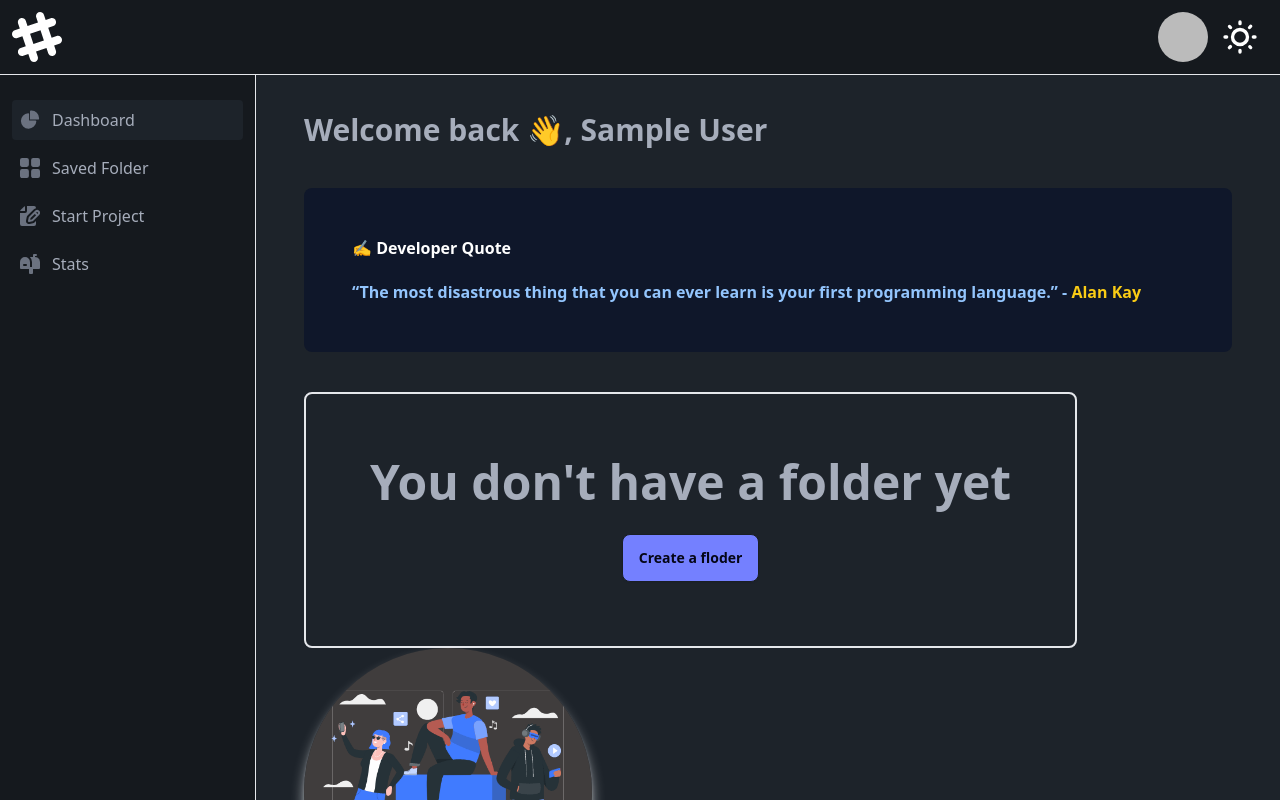
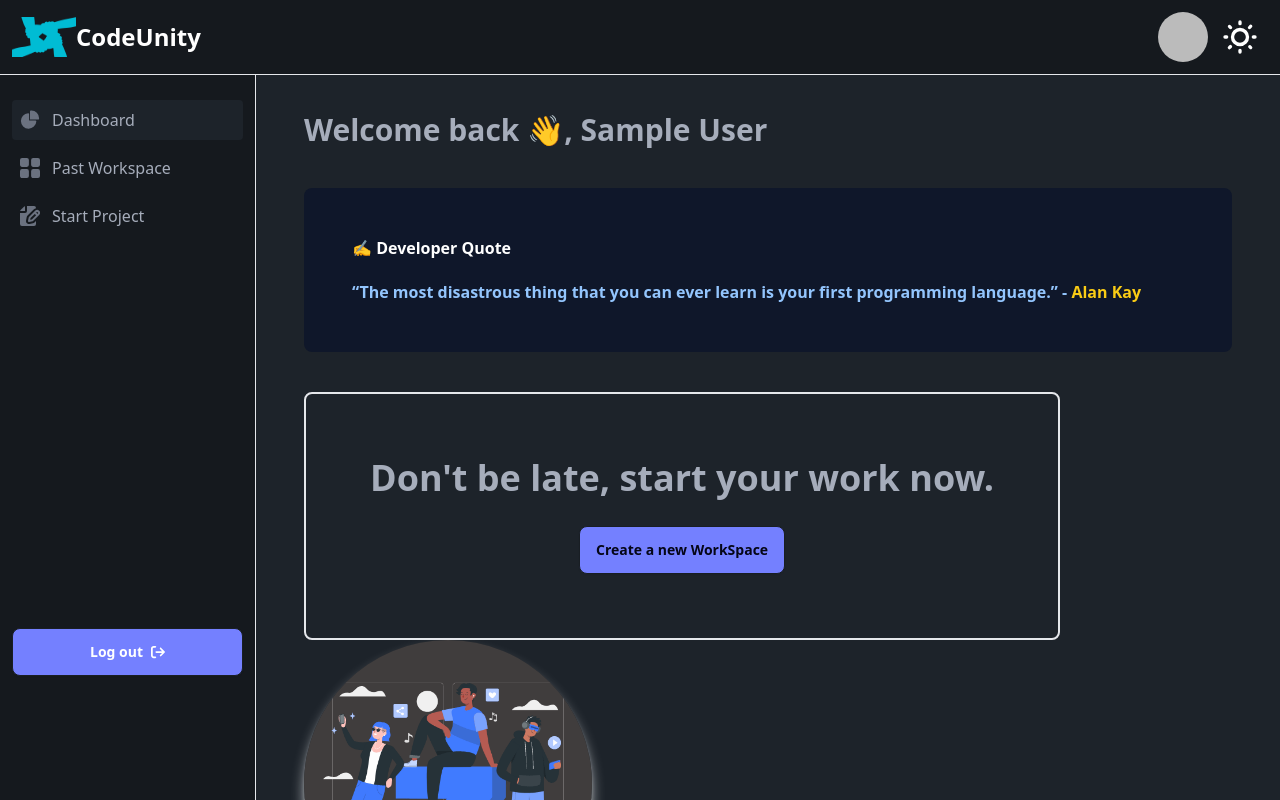
Before and after one commit to Sounab-2/CodeUnity, a React (Vite) app in the folder Frontend/: page /dashboard in a window 1280 px wide. Shown: the top 800 px of the page. Built offline with nearby package versions, Linux system fonts and the light colour scheme; no server answers; sample sign-in values are in the browser's storage.

Commit message:
saved folder #2

```diff
--- a/Frontend/src/Components/DashNav.jsx
+++ b/Frontend/src/Components/DashNav.jsx
@@ -16,12 +16,13 @@ const DashNav = () => {
               </svg>
             </button>
             <Link to="/" className="flex items-center">
-            <svg width="50" height="50" viewBox="0 0 24 24" xmlns="http://www.w3.org/2000/svg" fill-rule="evenodd" clip-rule="evenodd" class="fill-current"><path d="M22.672 15.226l-2.432.811.841 2.515c.33 1.019-.209 2.127-1.23 2.456-1.15.325-2.148-.321-2.463-1.226l-.84-2.518-5.013 1.677.84 2.517c.391 1.203-.434 2.542-1.831 2.542-.88 0-1.601-.564-1.86-1.314l-.842-2.516-2.431.809c-1.135.328-2.145-.317-2.463-1.229-.329-1.018.211-2.127 1.231-2.456l2.432-.809-1.621-4.823-2.432.808c-1.355.384-2.558-.59-2.558-1.839 0-.817.509-1.582 1.327-1.846l2.433-.809-.842-2.515c-.33-1.02.211-2.129 1.232-2.458 1.02-.329 2.13.209 2.461 1.229l.842 2.515 5.011-1.677-.839-2.517c-.403-1.238.484-2.553 1.843-2.553.819 0 1.585.509 1.85 1.326l.841 2.517 2.431-.81c1.02-.33 2.131.211 2.461 1.229.332 1.018-.21 2.126-1.23 2.456l-2.433.809 1.622 4.823 2.433-.809c1.242-.401 2.557.484 2.557 1.838 0 .819-.51 1.583-1.328 1.847m-8.992-6.428l-5.01 1.675 1.619 4.828 5.011-1.674-1.62-4.829z" fill="white"></path></svg>
+              <img src="./images/logo.png" className=' h-10 w-16' alt="" />
+              <span className=' font-extrabold text-2xl text-white'>CodeUnity</span>
             </Link>
           </div>
           <div className=' flex gap-3'>
-      <AvatarCom/>
-      <Themetoggler/>
+            <AvatarCom />
+            <Themetoggler />
           </div>
 
         </div>
--- a/Frontend/src/Components/Footer.jsx
+++ b/Frontend/src/Components/Footer.jsx
@@ -1,11 +1,15 @@
 import React from 'react';
+import { Link } from 'react-router-dom';
 
 const Footer = () => {
   return (
     <footer className="footer p-10 bg-neutral text-neutral-content">
       <aside>
-    <svg width="50" height="50" viewBox="0 0 24 24" xmlns="http://www.w3.org/2000/svg" fillRule="evenodd" clipRule="evenodd" className="fill-current"><path d="M22.672 15.226l-2.432.811.841 2.515c.33 1.019-.209 2.127-1.23 2.456-1.15.325-2.148-.321-2.463-1.226l-.84-2.518-5.013 1.677.84 2.517c.391 1.203-.434 2.542-1.831 2.542-.88 0-1.601-.564-1.86-1.314l-.842-2.516-2.431.809c-1.135.328-2.145-.317-2.463-1.229-.329-1.018.211-2.127 1.231-2.456l2.432-.809-1.621-4.823-2.432.808c-1.355.384-2.558-.59-2.558-1.839 0-.817.509-1.582 1.327-1.846l2.433-.809-.842-2.515c-.33-1.02.211-2.129 1.232-2.458 1.02-.329 2.13.209 2.461 1.229l.842 2.515 5.011-1.677-.839-2.517c-.403-1.238.484-2.553 1.843-2.553.819 0 1.585.509 1.85 1.326l.841 2.517 2.431-.81c1.02-.33 2.131.211 2.461 1.229.332 1.018-.21 2.126-1.23 2.456l-2.433.809 1.622 4.823 2.433-.809c1.242-.401 2.557.484 2.557 1.838 0 .819-.51 1.583-1.328 1.847m-8.992-6.428l-5.01 1.675 1.619 4.828 5.011-1.674-1.62-4.829z"></path></svg>
-    <p>ACME Industries Ltd.<br/>Providing reliable tech since 1992</p>
+        <Link to="/" className="flex items-center">
+          <img src="./images/logo.png" className=' h-10 w-16' alt="" />
+          <span className=' font-extrabold text-2xl text-white'>CodeUnity</span>
+        </Link>
+        <p>ACME Industries Ltd.<br />Providing reliable tech since 1992</p>
       </aside>
       <nav>
         <h6 className="footer-title">Social</h6>
--- a/Frontend/src/Components/SideBox.jsx
+++ b/Frontend/src/Components/SideBox.jsx
@@ -1,7 +1,14 @@
 import React from 'react';
 import { Link } from 'react-router-dom';
+import { useFirebase } from '../Context/FirebaseContext';
+import { FontAwesomeIcon } from '@fortawesome/react-fontawesome';
+import { faSignOut } from '@fortawesome/free-solid-svg-icons';
 
 const SideBox = () => {
+   const { user, signoutUser } = useFirebase();
+   if (!user) {
+       return null; // Or handle the case when user is null
+   }
    return (
       <aside id="logo-sidebar" class="fixed top-0 left-0 z-40 w-64 h-screen pt-20 transition-transform -translate-x-full  border-r border-gray-200 sm:translate-x-0 bg-base-300" aria-label="Sidebar">
          <div class="h-full px-3 pb-4 overflow-y-auto bg-base-300 mt-5">
@@ -30,7 +37,7 @@ const SideBox = () => {
                      <svg class="flex-shrink-0 w-5 h-5 text-gray-500 transition duration-75 dark:text-gray-400 group-hover:text-gray-900 dark:group-hover:text-white" aria-hidden="true" xmlns="http://www.w3.org/2000/svg" fill="currentColor" viewBox="0 0 18 18">
                         <path d="M6.143 0H1.857A1.857 1.857 0 0 0 0 1.857v4.286C0 7.169.831 8 1.857 8h4.286A1.857 1.857 0 0 0 8 6.143V1.857A1.857 1.857 0 0 0 6.143 0Zm10 0h-4.286A1.857 1.857 0 0 0 10 1.857v4.286C10 7.169 10.831 8 11.857 8h4.286A1.857 1.857 0 0 0 18 6.143V1.857A1.857 1.857 0 0 0 16.143 0Zm-10 10H1.857A1.857 1.857 0 0 0 0 11.857v4.286C0 17.169.831 18 1.857 18h4.286A1.857 1.857 0 0 0 8 16.143v-4.286A1.857 1.857 0 0 0 6.143 10Zm10 0h-4.286A1.857 1.857 0 0 0 10 11.857v4.286c0 1.026.831 1.857 1.857 1.857h4.286A1.857 1.857 0 0 0 18 16.143v-4.286A1.857 1.857 0 0 0 16.143 10Z" />
                      </svg>
-                     <span class="flex-1 ms-3 whitespace-nowrap">Saved Folder</span>
+                     <span class="flex-1 ms-3 whitespace-nowrap">Past Workspace</span>
                      {/* <span class="inline-flex items-center justify-center px-2 ms-3 text-sm font-medium text-gray-800 bg-gray-100 rounded-full dark:bg-gray-700 dark:text-gray-300">Pro</span> */}
                   </Link>
                </li>
@@ -53,20 +60,8 @@ const SideBox = () => {
                      <span class="flex-1 ms-3 whitespace-nowrap">Start Project</span>
                   </Link>
                </li>
-               <li>
-                  <Link
-                     to="/dashboard/stats"
-                     class={`flex items-center p-2 rounded-lg text-base-content group ${location.pathname === '/dashboard/stats' ? 'bg-base-100' : 'text-base-content hover:bg-base-100'
-                        }`}
 
-                  >
-                     <svg class="flex-shrink-0 w-5 h-5 text-gray-500 transition duration-75 dark:text-gray-400 group-hover:text-gray-900 dark:group-hover:text-white" aria-hidden="true" xmlns="http://www.w3.org/2000/svg" fill="currentColor" viewBox="0 0 20 20">
-                        <path d="m17.418 3.623-.018-.008a6.713 6.713 0 0 0-2.4-.569V2h1a1 1 0 1 0 0-2h-2a1 1 0 0 0-1 1v2H9.89A6.977 6.977 0 0 1 12 8v5h-2V8A5 5 0 1 0 0 8v6a1 1 0 0 0 1 1h8v4a1 1 0 0 0 1 1h2a1 1 0 0 0 1-1v-4h6a1 1 0 0 0 1-1V8a5 5 0 0 0-2.582-4.377ZM6 12H4a1 1 0 0 1 0-2h2a1 1 0 0 1 0 2Z" />
-                     </svg>
-                     <span class="flex-1 ms-3 whitespace-nowrap">Stats</span>
-
-                  </Link>
-               </li>
+               <li><button className=' btn bg-primary text-white w-full mt-96' onClick={signoutUser}>Log out <FontAwesomeIcon icon={faSignOut} /></button></li>
             </ul>
          </div>
       </aside>
--- a/Frontend/src/Pages/DashBoard/MainDashBoard.jsx
+++ b/Frontend/src/Pages/DashBoard/MainDashBoard.jsx
@@ -1,6 +1,7 @@
 import React from 'react';
 import { DeveloperQuotes } from '../../Components';
 import { useFirebase } from '../../Context/FirebaseContext';
+import { Link } from 'react-router-dom';
 
 const MainDashBoard = () => {
   const { user, signoutUser } = useFirebase();
@@ -15,8 +16,8 @@ const MainDashBoard = () => {
       <DeveloperQuotes/>
       <div className=' w-full justify-between flex flex-wrap '>
         <span className='  flex flex-col gap-7 justify-center items-center border-2 rounded-lg p-16 '>
-          <h1 className=' text-base-content font-bold text-5xl'>You don't have a folder yet </h1>
-          <button className=' btn bg-primary text-primary-content'>Create a floder</button>
+          <h1 className=' text-base-content font-bold text-4xl'>Don't be late, start your work now. </h1>
+          <Link to='/dashboard/newproject' className=' btn bg-primary text-primary-content'>Create a new WorkSpace</Link>
 
         </span>
       <img src="./Gen Z.gif" className=' rounded-full h-72 w-72 shadow-lg shadow-slate-50' alt="gif" />
--- a/Frontend/src/Pages/DashBoard/Savedfile.jsx
+++ b/Frontend/src/Pages/DashBoard/Savedfile.jsx
@@ -11,13 +11,17 @@ const Savedfile = () => {
 
   useEffect(() => {
     const fetchWorkspaces = async () => {
+      if (!user) {
+        console.error('No user found');
+        return;
+      }
+
       try {
-        const userId = user?.uid;
-        const workspace = await axiosInstance.post('/api/v1/project/savedWorkspace',{userId});
-        console.log(workspace);
-        // setWorkspaces(workspace);
-
- // Assuming the response contains the workspace data
+        const userId = user.uid;
+        const response = await axiosInstance.post('/api/v1/project/savedWorkspace', { userId });
+        const workspacesData = response.data.workspaces;
+        setWorkspaces(workspacesData);
+        console.log(workspacesData);
       } catch (error) {
         console.error('Error fetching workspaces:', error);
       }
@@ -26,12 +30,17 @@ const Savedfile = () => {
     fetchWorkspaces();
   }, [user]);
 
+
+
   return (
     <div className="p-4 pt-20 min-h-screen lg:ml-64">
-      Savedfile
-      <p>
-      {workspaces.displayName}
-      </p>
+      <div className=' flex flex-wrap gap-6 w-full  p-5'>
+        {workspaces.map((workspace) => (
+          <div className=' w-64  h-40  rounded-lg flex justify-center items-center text-primary  font-extrabold  border-2' key={workspace._id}>{workspace.name}</div>
+        ))}
+      </div>
+
+
 
       {/* You can use the 'workspaces' state here to render the data */}
     </div>
```
Lines whose indentation alone changed are shown as unchanged.
